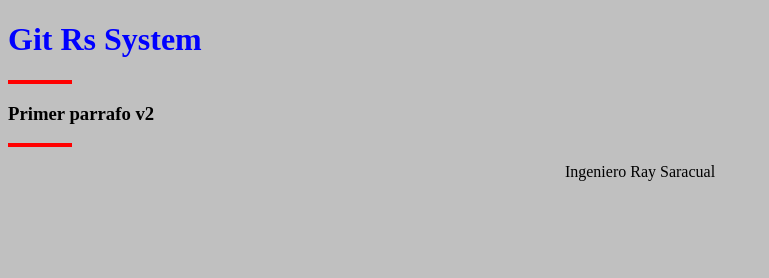
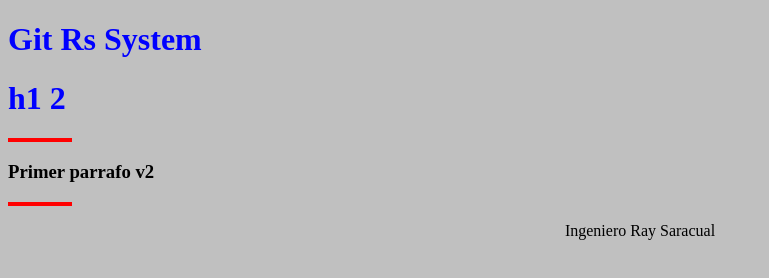
Before and after one commit to RScursoGIT/gitRs, a plain HTML site: page index.html in a window 1280 px wide. Shown: the whole page, without its empty margins (0-769 px from the left). Drawn offline with Linux system fonts and the light colour scheme.

Commit message:
Update index.html

```diff
--- a/index.html
+++ b/index.html
@@ -12,6 +12,8 @@
 
 <body>
 <h1> Git Rs System </h1>
+<h1> h1 2 </h1>
+
 <p><h3> Primer parrafo v2</h3> </p>
 
 <footer> Ingeniero Ray Saracual</footer>
```
